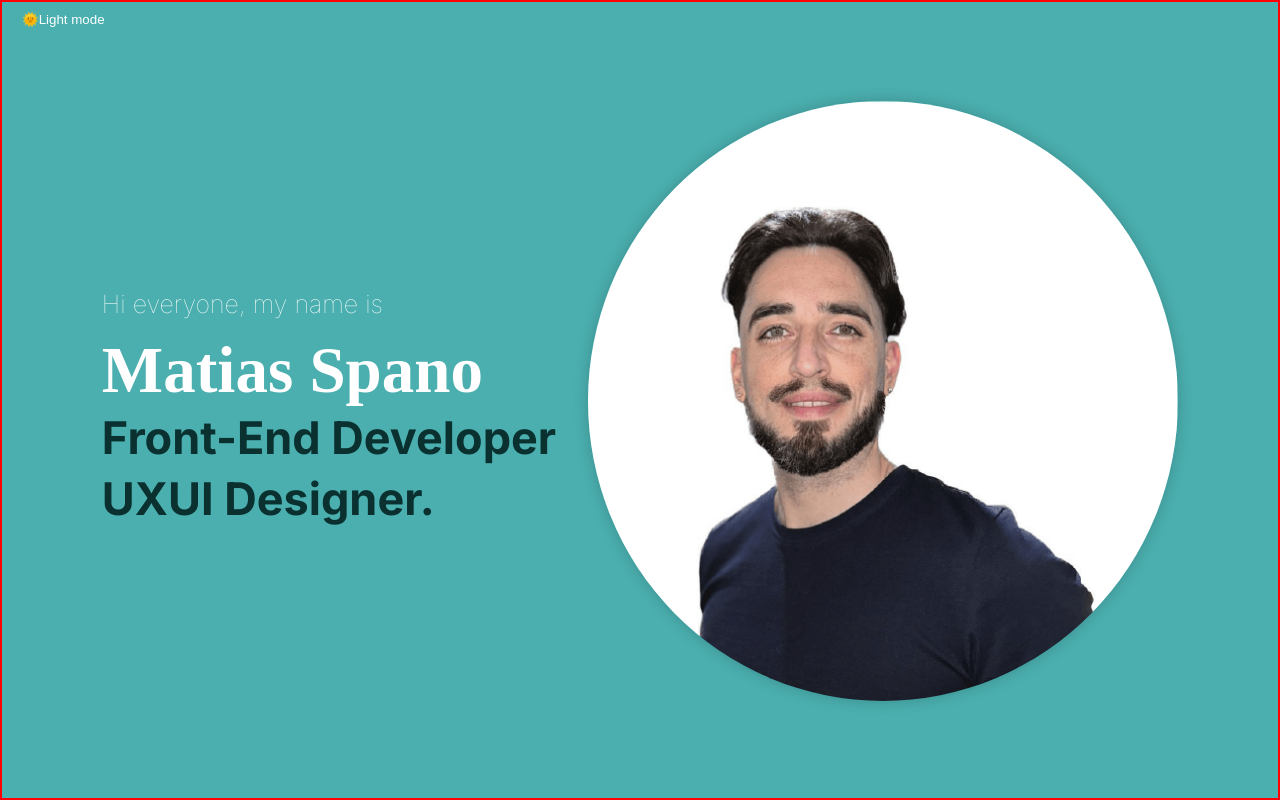
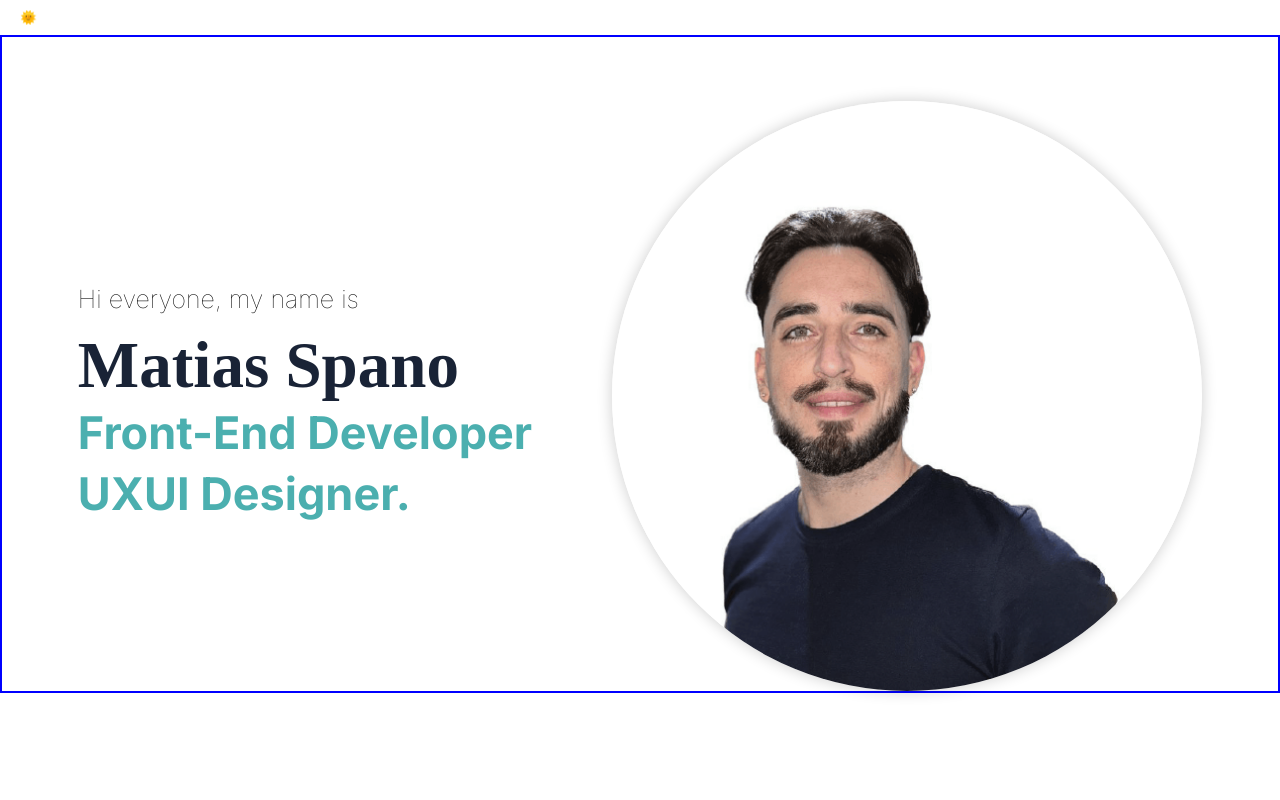
Before and after one commit to mspano91/portfolio, a React (Vite) app: page / in a window 1280 px wide. Built offline with nearby package versions, Linux system fonts and the light colour scheme; a web font is replaced by a local one.

Commit message:
iniciando el about

```diff
--- /dev/null
+++ b/src/AboutMe/AboutMe.jsx
@@ -0,0 +1,10 @@
+import React from "react";
+
+export default function AboutMe() {
+  return (
+    <div>
+      <h1></h1>
+      <p></p>
+    </div>
+  );
+}
--- a/src/App.jsx
+++ b/src/App.jsx
@@ -1,7 +1,8 @@
 import { useState } from "react";
 import style from "../src/app.module.css";
-import TittleSection from "./TittleSection";
-import Picture from "./Picture.jsx";
+import TittleSection from "./Tittle/TittleSection.jsx";
+import AboutMeSection from "./AboutMe/AboutMe.jsx";
+import Picture from "./Tittle/Picture.jsx";
 
 function App() {
   const [darkMode, setDarkMode] = useState(false);
@@ -23,9 +24,12 @@ function App() {
             🌞Light mode
           </button>
         )}
-        <div className={style.container}>
+        <div className={style.container1}>
           <TittleSection darkMode={darkMode} />
           <Picture />
+        </div>
+        <div className={style.container2}>
+          <AboutMeSection />
         </div>
       </div>
     </>
--- a/src/Picture.jsx
+++ b/src/Tittle/Picture.jsx
@@ -1,5 +1,5 @@
 import React from "react";
-import image from "./assets/img/mati8.png";
+import image from "../assets/img/mati8.png";
 import style from "./tittle.module.css";
 
 export default function Picture() {
--- /dev/null
+++ b/src/Tittle/TittleSection.jsx
@@ -0,0 +1,37 @@
+import React from "react";
+import style from "../Tittle/tittle.module.css";
+
+export default function TittleSection({ darkMode }) {
+  return (
+    <div>
+      <div className={style.tittle}>
+        <p
+          className={style.presentation}
+          style={{ color: darkMode ? "#ffff" : "#000000" }}
+        >
+          Hi everyone, my name is
+        </p>
+        <h1
+          className={style.name}
+          style={{ color: darkMode ? "#ffff" : "#192336" }}
+        >
+          Matias Spano
+        </h1>
+        <div className={style.Container}>
+          <p
+            className={style.headline}
+            style={{ color: darkMode ? "#9A6F9B" : "#4BAFAF" }}
+          >
+            Front-End Developer
+          </p>
+          <p
+            className={style.headline}
+            style={{ color: darkMode ? "#9A6F9B" : "#4BAFAF" }}
+          >
+            UXUI Designer.
+          </p>
+        </div>
+      </div>
+    </div>
+  );
+}
--- a/src/tittle.module.css
+++ b/src/Tittle/tittle.module.css
@@ -19,17 +19,13 @@
     font-family: 'Inter', sans-serif;
     font-weight:bolder;
     padding-block: .2rem;
-    /* padding-inline: .5rem; */
     color: #0A3030;
 }
 
-/* .picture{
-    width: 400px;
-} */
 
 .ContainerPicture {
     width: 590px;
-    height: 600px;
+    height: 590px;
     border-radius: 50%;
     overflow: hidden;
     box-shadow: 0 0 15px rgba(0, 0, 0, 0.2);
@@ -54,8 +50,8 @@ text-align: center;
 padding-block: 1rem;
 }
 .ContainerPicture {
-    width: 200px;
-    height: 200px;
+    width: 150px;
+    height: 150px;
     display: flex;
     justify-content: center;
     align-items: center;
--- a/src/TittleSection.jsx
+++ /dev/null
@@ -1,27 +0,0 @@
-import React from "react";
-import style from "../src/tittle.module.css";
-
-export default function TittleSection({ darkMode }) {
-  return (
-    <div>
-      <div className={style.tittle}>
-        <p className={style.presentation}>Hi everyone, my name is</p>
-        <h1 className={style.name}>Matias Spano</h1>
-        <div className={style.Container}>
-          <p
-            className={style.headline}
-            style={{ color: darkMode ? "#9A6F9B" : "#0A3030" }}
-          >
-            Front-End Developer
-          </p>
-          <p
-            className={style.headline}
-            style={{ color: darkMode ? "#9A6F9B" : "#0A3030" }}
-          >
-            UXUI Designer.
-          </p>
-        </div>
-      </div>
-    </div>
-  );
-}
--- a/src/app.module.css
+++ b/src/app.module.css
@@ -10,18 +10,18 @@ body {
   place-items: center;
   /* border: 2px red solid; */
   color: #ffffff;
-  background-color: #4BAFAF;
+  background-color: #ffff;
 }
 
 .App{
   height: 100dvh;
   width: 100vw;
-  border: 2px solid red;
+  /* border: 2px solid red; */
 }
 
 .dark-mode {
   color: #ffffff;
-  background-color: #081527;
+  background-color: #171717;
   transition: background-color 0.5s, color 0.5s;
 
 }
@@ -31,13 +31,13 @@ h1 {
   line-height: 1.1;
 }
 
-.container {
+.container1 {
   display: flex;
   justify-content: center;
   align-items: center;
-  gap: 2rem;
+  gap: 5rem;
   padding-top: 4rem;
-  /* border: 2px blue solid; */
+  border: 2px blue solid;
 }
 
 
@@ -52,7 +52,7 @@ h1 {
 
 @media (max-width:600px){
 
-  .container{
+  .container1{
     display: flex;
     flex-direction: column;
       justify-content: center;
```
